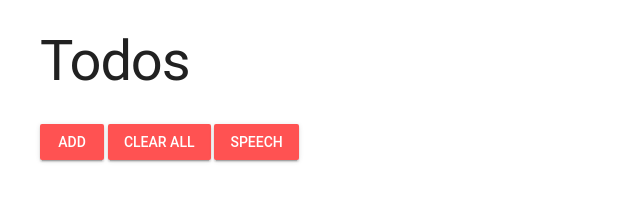
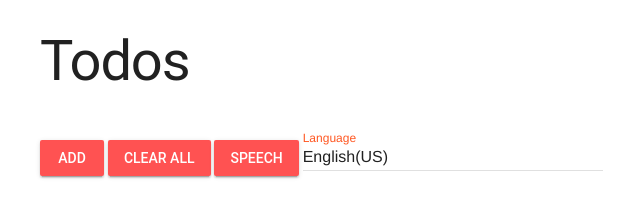
Before and after one commit to keidrun/voice-todo, an Electron app: page main.html in a window 1280 px wide. Both pictures are taken after a click on the button "CLEAR ALL". Shown: the whole page, without its empty margins (0-640 px from the left). Drawn offline with Linux system fonts and the light colour scheme; no server answers.

Commit message:
Add language change feature for speech.

```diff
--- a/main.html
+++ b/main.html
@@ -16,8 +16,16 @@
     <button id="add-todo" class="mdl-button mdl-js-button mdl-button--raised mdl-js-ripple-effect mdl-button--accent">Add</button>
     <button id="clear-all" class="mdl-button mdl-js-button mdl-button--raised mdl-js-ripple-effect mdl-button--accent">Clear All</button>
     <button id="speech-all" class="mdl-button mdl-js-button mdl-button--raised mdl-js-ripple-effect mdl-button--accent">Speech</button>
+    <div id="speech-lang-select" class="mdl-textfield mdl-js-textfield mdl-textfield--floating-label getmdl-select getmdl-select__fullwidth">
+      <input id="speech-lang" class="mdl-textfield__input" type="text" value="English(US)" readonly tabIndex="-1">
+      <label for="speech-lang" class="mdl-textfield__label">Language</label>
+      <ul for="speech-lang" class="mdl-menu mdl-menu--bottom-left mdl-js-menu">
+        <li id="en_us" class="mdl-menu__item">English(US)</li>
+        <li id="en_gb" class="mdl-menu__item">English(UK)</li>
+        <li id="ja_jp" class="mdl-menu__item">Japanese</li>
+      </ul>
 
-    <ul class="todo-list mdl-list"></ul>
+    <ul id="todo-list" class="todo-list mdl-list"></ul>
 
   </div>
 
@@ -26,15 +34,34 @@
     const electron = require('electron');
     const { ipcRenderer } = electron;
 
-    const list = document.querySelector('ul');
+    const list = document.querySelector('ul#todo-list');
+    const speechLangList = document.querySelectorAll('div#speech-lang-select ul li');
     const add = document.getElementById('add-todo');
     const clearAll = document.getElementById('clear-all');
     const speechAll = document.getElementById('speech-all');
 
-    let speechLang = 'ja-JP';
+    const speechLangMap = { en_us: { lang: 'en-US', name: 'English(US)' },
+                            en_gb: { lang: 'en-GB', name: 'English(UK)' },
+                            ja_jp: { lang: 'ja-JP', name: 'Japanese' }};
+    let speechLang = speechLangMap['en-US'];
 
-    // Restore todos when this window began.
+    // Do when this window began.
     loadData();
+    initSelecBox();
+
+    // Initialize select box of languages.
+    function initSelecBox() {
+      speechLangList.forEach((lang)=> {
+        lang.addEventListener('click', (event) => {
+          const lang = event.target;
+          const text = document.createTextNode(lang);
+          speechLang = speechLangMap[lang.id].lang;
+          document.querySelector('input#speech-lang').value = speechLangMap[lang.id].name;
+        });
+      });
+    }
+
+    // Restore todos.
     function loadData() {
       ipcRenderer.send('data:load');
     }
@@ -46,7 +73,7 @@
 
     // Save todos.
     function saveData() {
-      const todos = Array.from(document.getElementsByTagName('li'))
+      const todos = Array.from(document.querySelectorAll('ul#todo-list li'))
                       .map((todo) => {
                         return todo.firstChild.nodeValue;
                       });
@@ -125,7 +152,7 @@
         synth.cancel();
         return;
       }
-      const todos = Array.from(document.getElementsByTagName('li'))
+      const todos = Array.from(document.querySelectorAll('ul#todo-list li'))
                       .map((todo) => {
                         return todo.firstChild.nodeValue;
                       });
```
